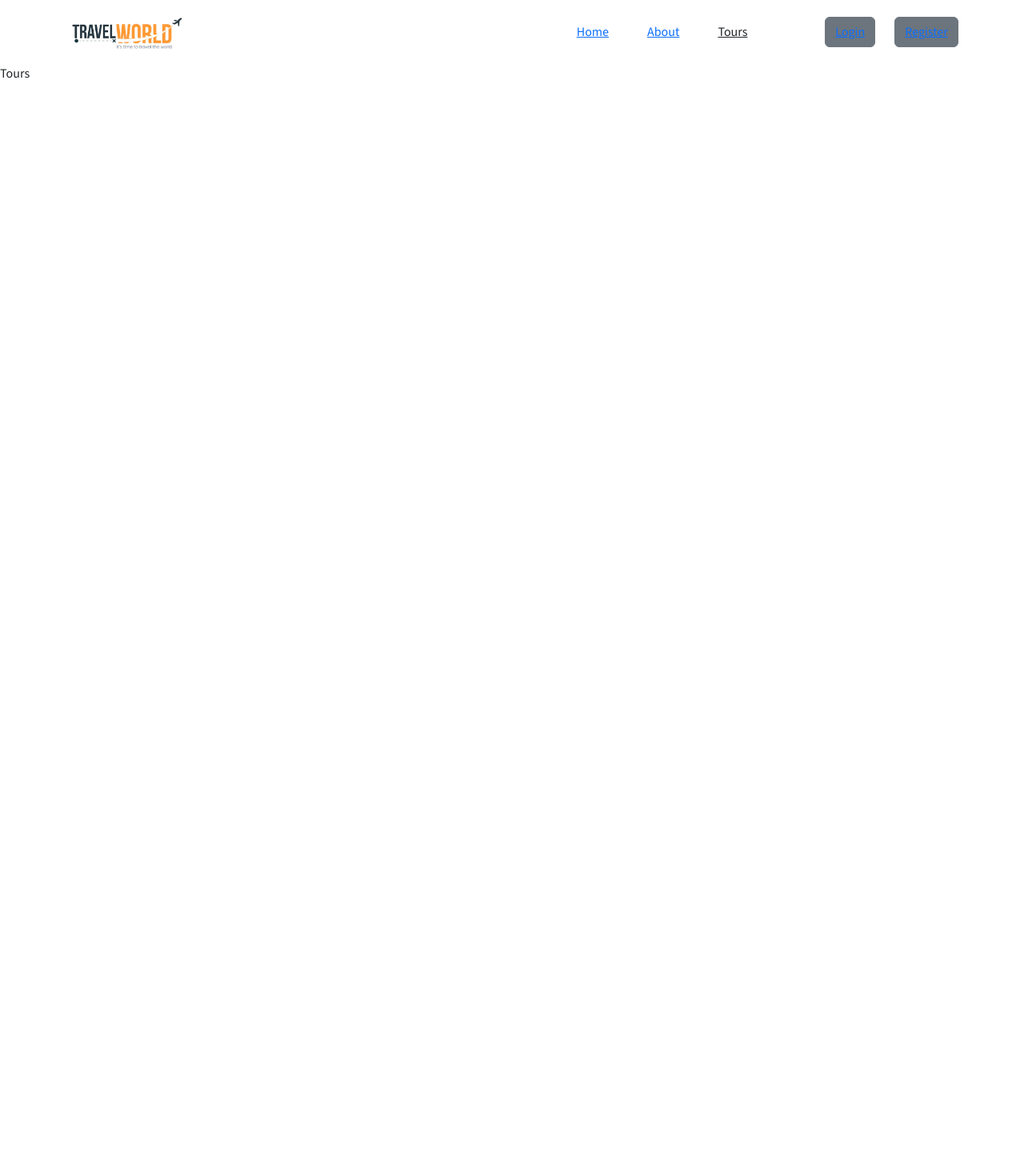
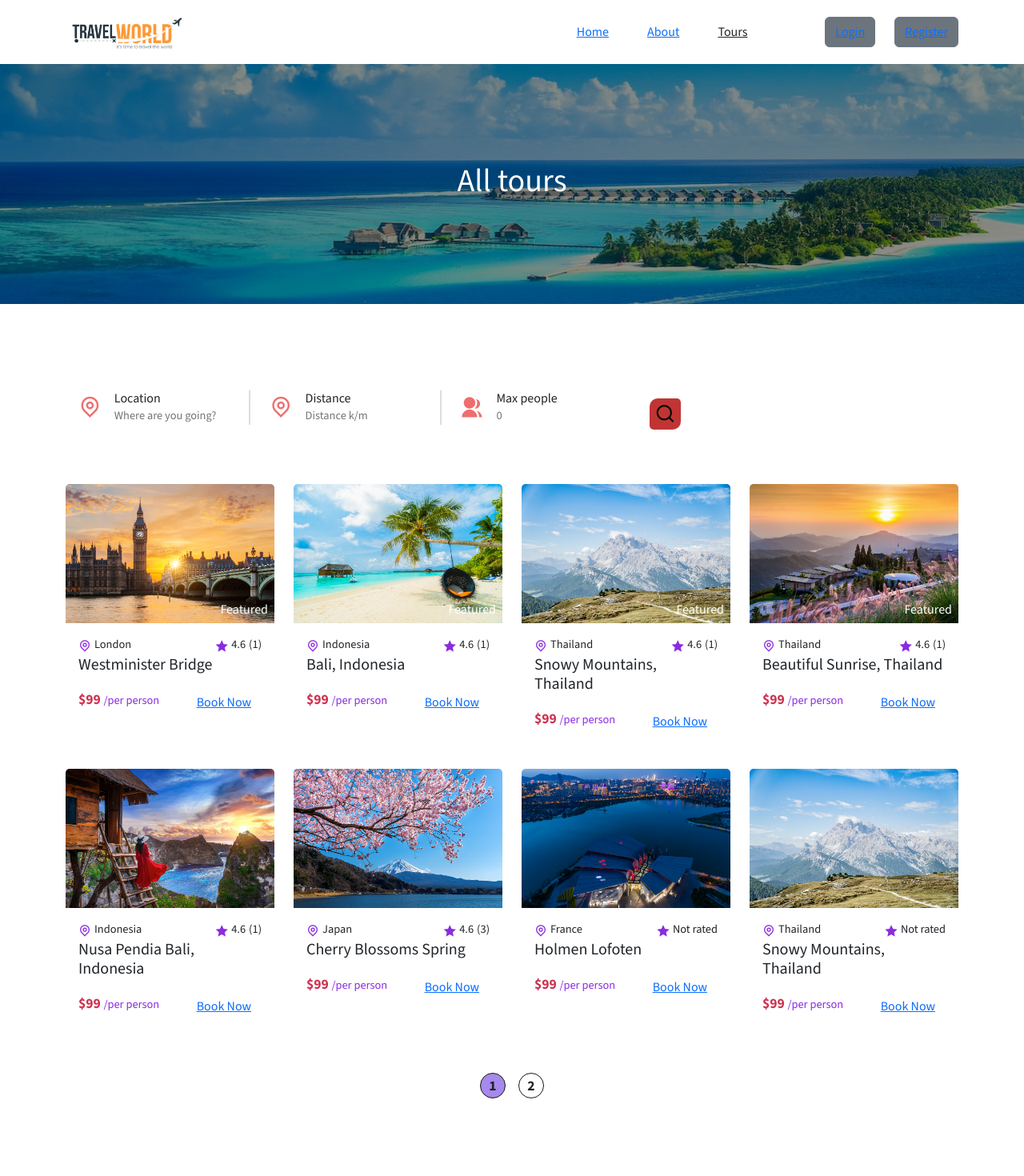
Before and after one commit to Ashu1244/Wheel, a React (Create React App) app: page /tours in a window 1280 px wide. Shown: the top 1470 px of the page at 80% size. Before the commit the page ends 800 px from the top, so only its background shows below. Built offline with nearby package versions, Linux system fonts and the light colour scheme.

Commit message:
tour-details section updated

```diff
--- a/src/pages/TourDetails.jsx
+++ b/src/pages/TourDetails.jsx
@@ -1,7 +1,35 @@
 import React from 'react';
+import "../styles/tour-details.css"
+import { Container,Row,Col,Form,ListGroup } from 'reactstrap';
+import { useParams } from 'react-router-dom';
+import tourData from '../assets/data/tours'
+
+
 
 const TourDetails = () => {
-  return <div>TourDetails</div>
+ const {id}= useParams()
+
+ const tour= tourData.find(tour=>tour.id===id)
+ const {photo,title,desc,price,reviews,city,distance,maxGroupSize}=
+ tour
+  return (
+  <>
+  <section>
+    <Container>
+      <Row>
+        <Col lg='8'>
+          <div className='tour__content'>
+            <img src={photo} alt="" />
+            <div className="tour__info">
+              <h2>{title}</h2>
+            </div>
+          </div>
+        </Col>
+      </Row>
+    </Container>
+  </section>
+  </>
+  );
 };
 
 export default TourDetails;
--- a/src/pages/Tours.jsx
+++ b/src/pages/Tours.jsx
@@ -1,8 +1,61 @@
-import React from 'react';
+import React,{useState,useEffect} from 'react';
+import CommonSection from '../shared/CommonSection';
+import "../styles/tour.css";
+import TourCard from './../shared/TourCard';
+import SearchBar from './../shared/SearchBar';
+import Newsletter from './../shared/Newsletter';
+import tourData from '../assets/data/tours';
+import { Container,Row,Col } from 'reactstrap';
+
 
 const Tours = () => {
-  return  <div>Tours</div>
+ const [pageCount,setPageCount]= useState(0);
+ const[page,setPage]= useState(0);
+ useEffect(()=>{
+  const pages= Math.ceil(5/4);
+  setPageCount(pages);
+ },[page]);
 
+  return  (
+  <>
+  <CommonSection title= {"All tours"}/>
+  <section>
+    <Container>
+      <Row>
+        <SearchBar/>
+      </Row>
+    </Container>
+  </section>
+
+
+  <section className='pt-0'>
+    <Container>
+      <Row>
+        {
+          tourData?.map(tour=>(
+          <Col lg='3' className='mb-4' key={tour.id}>
+            <TourCard tour={tour}/></Col>))
+        }
+        <Col lg='12'>
+          <div className="pagination d-flex align-items-center
+          justify-content-center mt-4 gap-3">
+            {[...Array(pageCount).keys()].map(number=>(
+              <span key={number} onClick={()=> setPage(number)}
+              className={page=== number?"active__page": ""}
+              >
+                {number + 1}
+
+              </span>
+            ))}
+
+          </div>
+        </Col>
+      </Row>
+    </Container>
+  </section>
+  <Newsletter/>
+  </>
+  );
 
 };
 
--- /dev/null
+++ b/src/shared/CommonSection.jsx
@@ -0,0 +1,17 @@
+import React from 'react'
+import './common-section.css'
+import {Container,Row,Col} from 'reactstrap';
+
+const CommonSection = ({title}) => {
+  return (
+    <section className="common__section">
+      <Container>
+        <Row>
+          <Col lg ='12'><h1>{title}</h1></Col>
+        </Row>
+      </Container>
+    </section>
+  )
+}
+
+export default CommonSection
--- /dev/null
+++ b/src/shared/common-section.css
@@ -0,0 +1,17 @@
+
+
+.common__section{
+    background: linear-gradient(rgba(0,0,0,0.45),rgba(0,0,0,0.45)),
+    url('../assets/images/tour.jpg') no-repeat center center;
+    background-size: cover;
+
+    height: 300px;
+    display: flex;
+    align-items: center;
+    justify-content:center ;
+    text-align: center;
+}
+ .common__section h1{
+    font-size: 2.5rem;
+    color: #fff;
+ }
--- /dev/null
+++ b/src/styles/tour.css
@@ -0,0 +1,19 @@
+ .pagination span{
+    width: 2rem;
+    height: 2rem;
+    padding: 5px;
+    border-radius: 50px;
+    display: flex;
+    align-items: center;
+    justify-content: center;
+    border: 1px solid rgb(24, 28, 13);
+    color: var(--secondary-color);
+    font-size: 1.1rem;
+    cursor: pointer;
+    font-weight: 700;
+
+ }
+ .active__page{
+    background: rgba(114, 69, 228, 0.637);
+    color: #fff;
+ }
```
Also changed, not shown: src/styles/tour-details.css (added).
